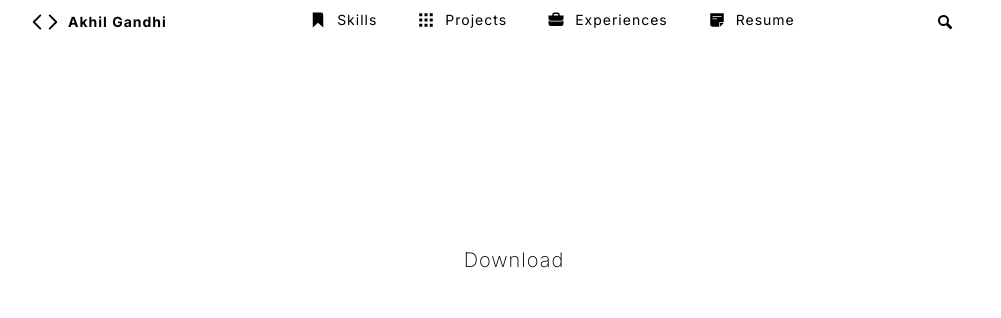
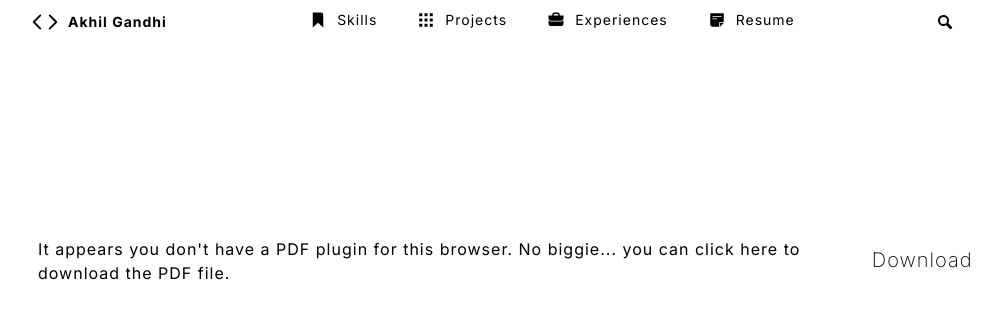
Before and after one commit to AkhilGandhi1999/Personal-Website, a SvelteKit app: page /resume in a window 1280 px wide. Shown: the top 318 px of the page, without its empty margins (126-1127 px from the left). Built offline with nearby package versions, Linux system fonts and the light colour scheme.

Commit message:
V1 for resume

```diff
--- a/package.json
+++ b/package.json
@@ -43,5 +43,8 @@
 		"unocss": "^0.51.13",
 		"vite": "^4.0.0"
 	},
-	"type": "module"
+	"type": "module",
+	"dependencies": {
+		"pdfjs": "^2.5.3"
+	}
 }
--- a/src/lib/components/NavMenu/NavMenu.svelte
+++ b/src/lib/components/NavMenu/NavMenu.svelte
@@ -12,8 +12,6 @@
 	$: {
 		if ($page) {
 			currentRoute = $page.url.pathname;
-
-			console.log(currentRoute);
 		}
 	}
 
--- a/src/lib/experiences.params.ts
+++ b/src/lib/experiences.params.ts
@@ -37,7 +37,7 @@ const MY_EXPERIENCES: Array<Experience> = [
 		name: 'Software Developer',
 		color: '#ffffff',
 		links: [],
-		logo: Assets.Charter
+		logo: Assets.Rule4
 	},
 	{
 		slug: 'netops-intern',
--- a/src/routes/resume/+page.svelte
+++ b/src/routes/resume/+page.svelte
@@ -1,6 +1,7 @@
 <script>
 	import Chip from '$lib/components/Chip/Chip.svelte';
 	import CommonPage from '$lib/components/CommonPage.svelte';
+	import Assets from '$lib/data/assets';
 	import { RESUME } from '$lib/params';
 
 	const { item, title } = RESUME;
@@ -9,6 +10,15 @@
 <CommonPage {title}>
 	<div class="resume">
 		{#if item}
+			<div class="pdf-container">
+				<object data={Assets.Resume} type="application/pdf" width="100%" height="600px">
+					<p>
+						It appears you don't have a PDF plugin for this browser. No biggie... you can <a
+							href={Assets.Resume}>click here to download the PDF file.</a
+						>
+					</p>
+				</object>
+			</div>
 			<a href={item}>
 				<Chip label="Download" size={'1.25em'} />
 			</a>
```
Also changed, not shown: 1 other file (tests, documents, lock files or other folders).
